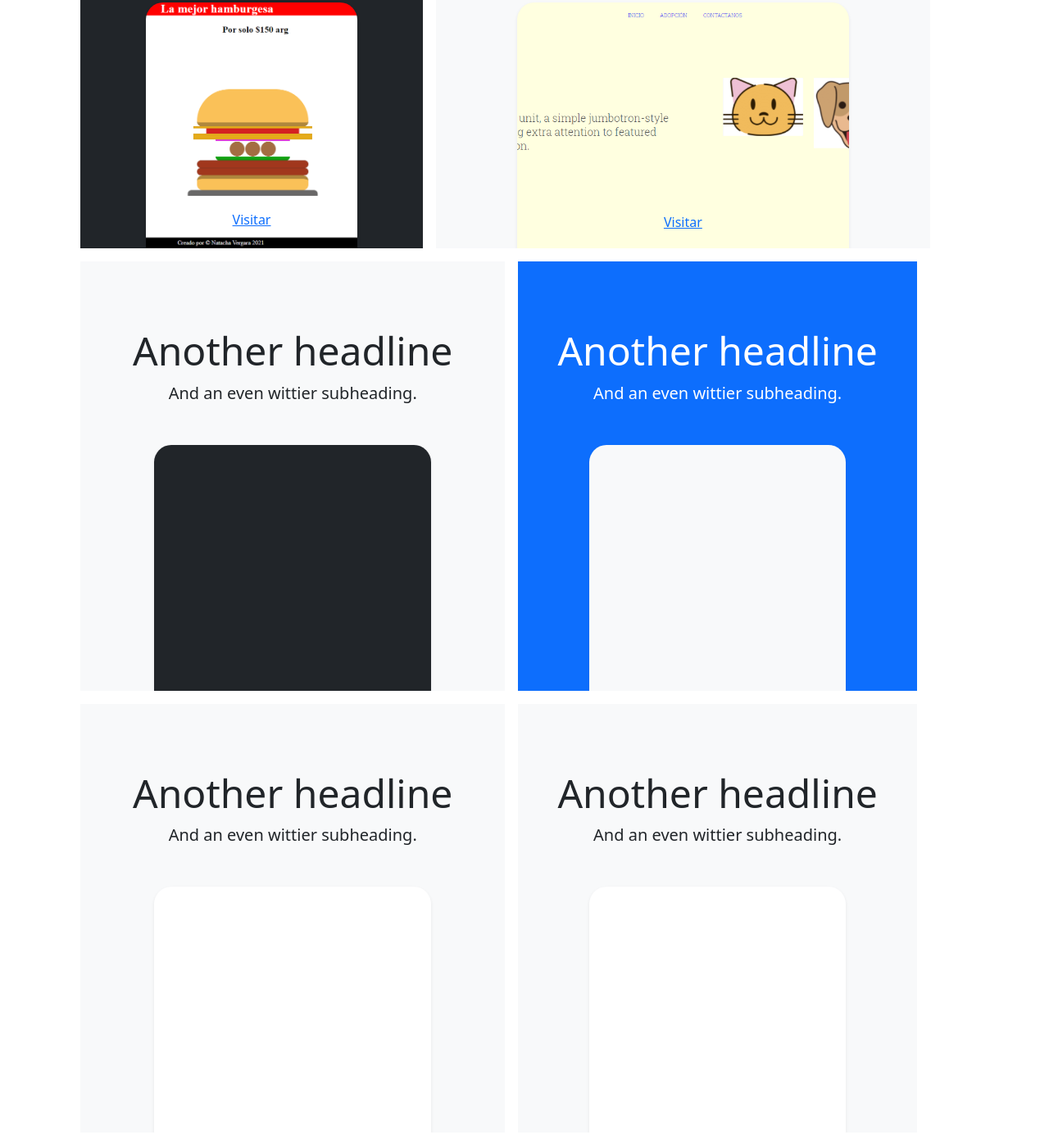
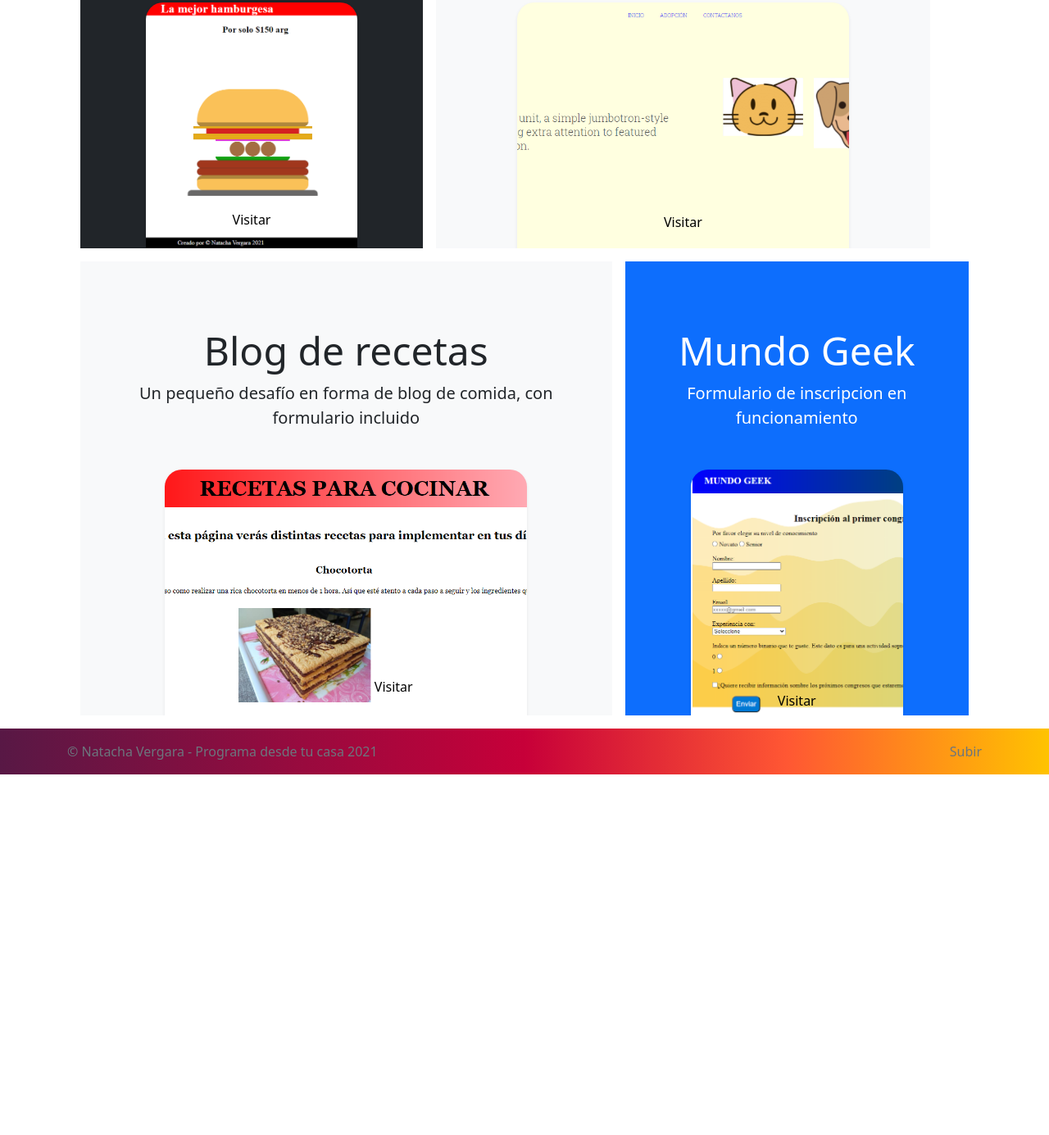
Before and after one commit to NatachaVergara/MiComienzo_con_HTML-CSS, a plain HTML site: page index.html in a window 1280 px wide. Shown: the part 885-2270 px from the top of the page at 82% size. After the commit the page ends 1830 px from the top, so only its background shows below. Drawn offline with nearby package versions, Linux system fonts and the light colour scheme.

Commit message:
Agregué un foote

```diff
--- a/css/estilos.css
+++ b/css/estilos.css
@@ -1,12 +1,15 @@
-/*Estilos del navbar*/
 
-.bd-placeholder-img {
-    font-size: 1.125rem;
-    text-anchor: middle;
-    -webkit-user-select: none;
-    -moz-user-select: none;
-    user-select: none;
+  /* Show it is fixed to the top */
+  body {
+    min-height: 75rem;
+    padding-top: 4.5rem;
   }
+
+/*Fondo del navbar*/
+.navbar{
+  background-image: linear-gradient(to right, #581845, #900c3f,#c70039,#FF5733,#FFC300);
+}
+
   /*Fondo de la hamburguesa*/
 .hamburguesa{
     background-image: url("../img/hamburguesa.png");
@@ -16,6 +19,8 @@
 .visitarHamb{
     position: relative;
     top: 253px;
+    text-decoration: none;
+    color: black;
 }
 .visitar:visited{
     color: none;
@@ -29,16 +34,46 @@
 .visitarAdop{
   position: relative;
   top: 256px;
+  text-decoration: none;
+  color: black;
 }
+  /*Fondo de blog*/
 
+  .blog{
+      background-image: url("../img/blog.png");
+      background-size: cover;
+      background-position: center;
+  }
+  .visitarBlog{
+    position: relative;
+    top: 253px;
+    left: 58px;
+    text-decoration: none;
+    color: black;
 
-  /* Show it is fixed to the top */
-body {
-    min-height: 75rem;
-    padding-top: 4.5rem;
   }
 
+/*Fondo de formulario*/
+.form{
+background-image: url("../img/formulario.png");
+background-size: cover;
+background-position:0%;
+}
+.visitarForm{
+  position: relative;
+  top:270px;
+  text-decoration: none;
+  color: black;
+}
+footer{
 
+    background-image: linear-gradient(to right, #581845, #900c3f,#c70039,#FF5733,#FFC300);
+
+}
+footer a{
+  text-decoration:none;
+
+}
 
   @media (min-width: 768px) {
     .bd-placeholder-img-lg {
--- a/index.html
+++ b/index.html
@@ -19,11 +19,11 @@
             <span class="navbar-toggler-icon"></span>
           </button>
           <div class="collapse navbar-collapse" id="navbarCollapse">
-            <ul class="navbar-nav me-auto mb-2 mb-md-0">
+            <ul class="navbar-nav me-auto mb-2 mb-md-0 ">
               <li class="nav-item">
                 <a class="nav-link active" aria-current="page" href="https://nvergaraportfolio.netlify.app">Portfolio</a>
               </li>
-              <li class="nav-item">
+              <!-- <li class="nav-item">
                 <a class="nav-link active" href="#">Ejercicio 1</a>
               </li>
               <li class="nav-item">
@@ -32,7 +32,7 @@
 
               <li class="nav-item float-left">
                 <a class="nav-link active" href="#" tabindex="-1" aria-disabled="true">Ejercicio 3</a>
-              </li>
+              </li> -->
             </ul>
 
           </div>
@@ -41,9 +41,6 @@
 
 
       <main class="container">
-
-
-
             <div class="position-relative overflow-hidden p-3 p-md-5 m-md-3 text-center bg-light ">
               <div class="col-md-5 p-lg-5 mx-auto my-5 wrapper">
                 <h1 class="display-4 fw-normal typing">Mis primeros pasos</h1>
@@ -60,67 +57,38 @@
                   <h2 class="display-5">Hamburguesa</h2>
                   <p class="lead">Manejando tamaños y espacios</p>
                 </div>
-                <div class="bg-light shadow-sm mx-auto hamburguesa" style="width: 80%; height: 300px; border-radius: 21px 21px 0 0;"><a class="visitarHamb"  href="https://nvergarahamburguesa.netlify.app/">Visitar</a></div>
+                <div class="bg-light shadow-sm mx-auto hamburguesa" style="width: 80%; height: 300px; border-radius: 21px 21px 0 0;"><a class="visitarHamb" target="_blank" href="https://nvergarahamburguesa.netlify.app/">Visitar</a></div>
               </div>
               <div class="bg-light me-md-3 pt-3 px-3 pt-md-5 px-md-5 text-center overflow-hidden">
                 <div class="my-3 p-3">
                   <h2 class="display-5">Adopción Miau-Guau</h2>
                   <p class="lead">Conociendo el display Flex</p>
                 </div>
-                <div class="bg-dark shadow-sm mx-auto adopcion" style="width: 80%; height: 300px; border-radius: 21px 21px 0 0;"><a href="https://nvergaratrabajo.netlify.app/" class="visitarAdop">Visitar</a></div>
+                <div class="bg-dark shadow-sm mx-auto adopcion" style="width: 80%; height: 300px; border-radius: 21px 21px 0 0;"><a href="https://nvergaratrabajo.netlify.app/" target="_blank" class="visitarAdop">Visitar</a></div>
               </div>
             </div>
 
             <div class="d-md-flex flex-md-equal w-100 my-md-3 ps-md-3">
               <div class="bg-light me-md-3 pt-3 px-3 pt-md-5 px-md-5 text-center overflow-hidden">
                 <div class="my-3 p-3">
-                  <h2 class="display-5">Another headline</h2>
-                  <p class="lead">And an even wittier subheading.</p>
+                  <h2 class="display-5">Blog de recetas</h2>
+                  <p class="lead">Un pequeño desafío en forma de blog de comida, con formulario incluido</p>
                 </div>
-                <div class="bg-dark shadow-sm mx-auto" style="width: 80%; height: 300px; border-radius: 21px 21px 0 0;"></div>
+                <div class="bg-dark shadow-sm mx-auto blog" style="width: 80%; height: 300px; border-radius: 21px 21px 0 0;">
+                    <a href="https://nvergaradesafio2.netlify.app/" class="visitarBlog" target="_blank">Visitar</a> </div>
               </div>
               <div class="bg-primary me-md-3 pt-3 px-3 pt-md-5 px-md-5 text-center text-white overflow-hidden">
                 <div class="my-3 py-3">
-                  <h2 class="display-5">Another headline</h2>
-                  <p class="lead">And an even wittier subheading.</p>
+                  <h2 class="display-5">Mundo Geek</h2>
+                  <p class="lead">Formulario de inscripcion en funcionamiento</p>
                 </div>
-                <div class="bg-light shadow-sm mx-auto" style="width: 80%; height: 300px; border-radius: 21px 21px 0 0;"></div>
+                <div class="bg-light shadow-sm mx-auto form" style="width: 80%; height: 300px; border-radius: 21px 21px 0 0;">
+                <a href="https://formulariomg.netlify.app/" target="_blank" class="visitarForm" >Visitar</a>
+
+                </div>
               </div>
             </div>
 
-            <div class="d-md-flex flex-md-equal w-100 my-md-3 ps-md-3">
-              <div class="bg-light me-md-3 pt-3 px-3 pt-md-5 px-md-5 text-center overflow-hidden">
-                <div class="my-3 p-3">
-                  <h2 class="display-5">Another headline</h2>
-                  <p class="lead">And an even wittier subheading.</p>
-                </div>
-                <div class="bg-body shadow-sm mx-auto" style="width: 80%; height: 300px; border-radius: 21px 21px 0 0;"></div>
-              </div>
-              <div class="bg-light me-md-3 pt-3 px-3 pt-md-5 px-md-5 text-center overflow-hidden">
-                <div class="my-3 py-3">
-                  <h2 class="display-5">Another headline</h2>
-                  <p class="lead">And an even wittier subheading.</p>
-                </div>
-                <div class="bg-body shadow-sm mx-auto" style="width: 80%; height: 300px; border-radius: 21px 21px 0 0;"></div>
-              </div>
-            </div>
-
-            <div class="d-md-flex flex-md-equal w-100 my-md-3 ps-md-3">
-              <div class="bg-light me-md-3 pt-3 px-3 pt-md-5 px-md-5 text-center overflow-hidden">
-                <div class="my-3 p-3">
-                  <h2 class="display-5">Another headline</h2>
-                  <p class="lead">And an even wittier subheading.</p>
-                </div>
-                <div class="bg-body shadow-sm mx-auto" style="width: 80%; height: 300px; border-radius: 21px 21px 0 0;"></div>
-              </div>
-              <div class="bg-light me-md-3 pt-3 px-3 pt-md-5 px-md-5 text-center overflow-hidden">
-                <div class="my-3 py-3">
-                  <h2 class="display-5">Another headline</h2>
-                  <p class="lead">And an even wittier subheading.</p>
-                </div>
-                <div class="bg-body shadow-sm mx-auto" style="width: 80%; height: 300px; border-radius: 21px 21px 0 0;"></div>
-              </div>
-            </div>
 
 
 
@@ -130,7 +98,12 @@
       </main>
 
 
-
+      <footer class="footer mt-auto py-3">
+        <div class="container">
+            <a href="#" class="float-end text-muted">Subir</a>
+          <span class="text-muted">&copy; Natacha Vergara - Programa desde tu casa 2021</span>
+        </div>
+      </footer>
 
 
 
```
Also changed, not shown: img/blog.png (added), img/formulario.png (added).
